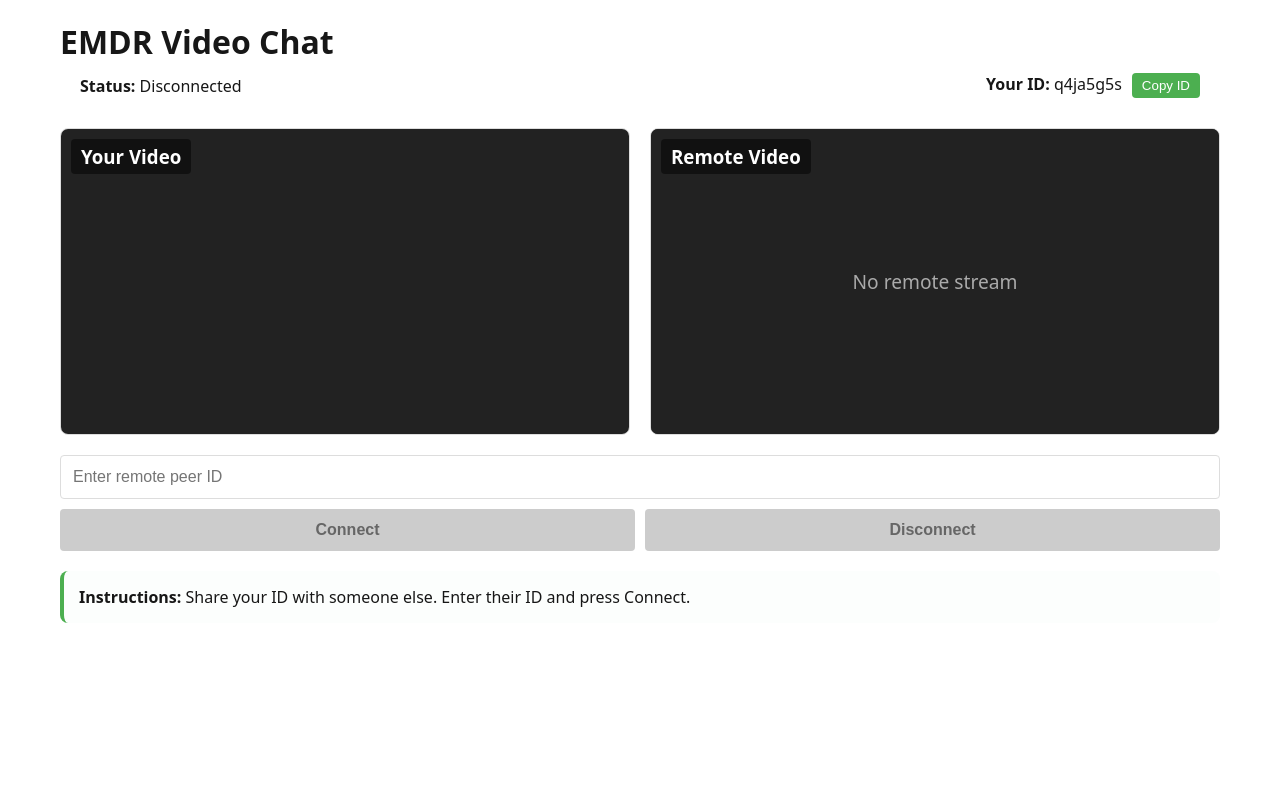
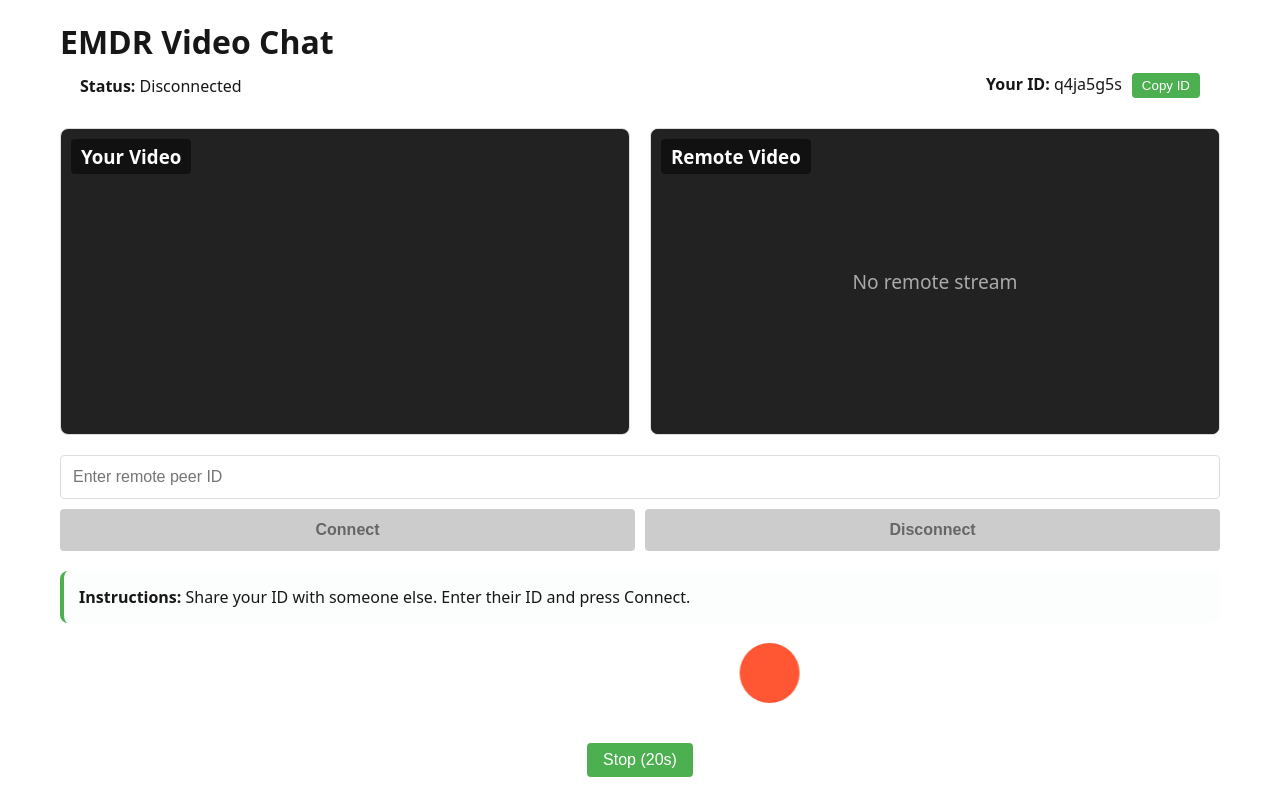
Before and after one commit to garrettmroberts/emdr, a Next.js app: page / in a window 1280 px wide. Built offline with nearby package versions, Linux system fonts and the light colour scheme; no server answers.

Commit message:
emdr visual component

```diff
--- /dev/null
+++ b/src/app/components/VisualElement.module.css
@@ -0,0 +1,49 @@
+.container {
+  display: flex;
+  justify-content: center;
+  align-items: center;
+  width: 100%;
+  height: 100px;
+  position: relative;
+  overflow: hidden;
+}
+
+.circle {
+  border-radius: 50%;
+  transition: transform 0.5s ease;
+  position: absolute;
+}
+
+.animate {
+  animation: moveLeftRight 2s ease-in-out infinite alternate;
+}
+
+@keyframes moveLeftRight {
+  0% {
+    transform: translateX(calc(-50% - var(--distance, 150px)));
+  }
+  100% {
+    transform: translateX(calc(50% + var(--distance, 150px)));
+  }
+}
+
+.controlContainer {
+  display: flex;
+  justify-content: center;
+  margin-top: 20px;
+}
+
+.button {
+  background-color: #4CAF50;
+  color: white;
+  border: none;
+  border-radius: 4px;
+  padding: 8px 16px;
+  font-size: 16px;
+  cursor: pointer;
+  transition: all 0.3s;
+}
+
+.button:hover {
+  background-color: #268729;
+}
--- /dev/null
+++ b/src/app/components/VisualElement.tsx
@@ -0,0 +1,94 @@
+"use client";
+
+import { useState, useEffect, useRef } from 'react';
+import styles from './VisualElement.module.css';
+
+interface VisualElementProps {
+  size?: number;       // Circle size in pixels
+  speed?: number;      // Speed of movement (seconds for one full cycle)
+  distance?: number;   // Distance to move (in pixels)
+  color?: string;      // Color of the circle
+  isActive?: boolean;  // Whether the animation is playing
+}
+
+const VisualElement: React.FC<VisualElementProps> = ({
+  size = 50,
+  color = '#4A90E2',
+  isActive = true
+}) => {
+  const [isAnimating, setIsAnimating] = useState(isActive);
+  const [timeRemaining, setTimeRemaining] = useState<number | null>(null);
+  const timerRef = useRef<NodeJS.Timeout | null>(null);
+
+  // Clean up timer on unmount
+  useEffect(() => {
+    return () => {
+      if (timerRef.current) {
+        clearTimeout(timerRef.current);
+      }
+    };
+  }, []);
+
+  const circleStyle = {
+    width: `${size}px`,
+    height: `${size}px`,
+    backgroundColor: color,
+  };
+
+  const handleClick = () => {
+    // If animation is currently off, turn it on and start timer
+    if (!isAnimating) {
+      setIsAnimating(true);
+      setTimeRemaining(20);
+
+      // Clear any existing timer
+      if (timerRef.current) {
+        clearTimeout(timerRef.current);
+      }
+
+      // Set a new timer to turn off animation after 20 seconds
+      timerRef.current = setTimeout(() => {
+        setIsAnimating(false);
+        setTimeRemaining(null);
+        timerRef.current = null;
+      }, 20000);
+
+      // Optional: update the countdown display every second
+      const countdownInterval = setInterval(() => {
+        setTimeRemaining(prev => {
+          if (prev === null || prev <= 1) {
+            clearInterval(countdownInterval);
+            return null;
+          }
+          return prev - 1;
+        });
+      }, 1000);
+    } else {
+      // If animation is currently on, turn it off and clear timer
+      setIsAnimating(false);
+      setTimeRemaining(null);
+      if (timerRef.current) {
+        clearTimeout(timerRef.current);
+        timerRef.current = null;
+      }
+    }
+  };
+
+  return (
+    <>
+      <div className={styles.container}>
+        <div
+          className={[styles.circle, isAnimating ? styles.animate : ''].join(' ')}
+          style={circleStyle}
+        />
+      </div>
+      <div className={styles.controlContainer}>
+        <button className={styles.button} onClick={handleClick}>
+          {isAnimating ? `Stop (${timeRemaining ?? 20}s)` : 'Start Animation (20s)'}
+        </button>
+      </div>
+    </>
+  );
+};
+
+export default VisualElement;
--- a/src/app/page.tsx
+++ b/src/app/page.tsx
@@ -1,8 +1,9 @@
 "use client";
 
 import styles from "./page.module.css";
-import Peer from "peerjs";
+import Peer, { MediaConnection } from "peerjs";
 import { useEffect, useState, useRef } from "react";
+import VisualElement from "./components/VisualElement";
 
 export default function Home() {
   const [peerId, setPeerId] = useState<string | null>(null);
@@ -14,8 +15,8 @@ export default function Home() {
   const [connectionStatus, setConnectionStatus] = useState<string>('Disconnected');
   const localVideoRef = useRef<HTMLVideoElement>(null);
   const remoteVideoRef = useRef<HTMLVideoElement>(null);
-  const activeCalls = useRef<Map<string, any>>(new Map());
-  const pendingCalls = useRef<Array<any>>([]);
+  const activeCalls = useRef<Map<string, MediaConnection>>(new Map());
+  const pendingCalls = useRef<Array<MediaConnection>>([]);
 
   // Initialize peer ID
   useEffect(() => {
@@ -160,7 +161,7 @@ export default function Home() {
     setPeer(newPeer);
   }
 
-  const answerCall = (call: any) => {
+  const answerCall = (call: MediaConnection) => {
     if (!localStream) {
       console.error('Cannot answer call without local stream');
       return;
@@ -326,6 +327,12 @@ export default function Home() {
       <p className={styles.instructions}>
         <strong>Instructions:</strong> Share your ID with someone else. Enter their ID and press Connect.
       </p>
+      <VisualElement
+        size={60}
+        speed={1.5}
+        distance={400}
+        color="#FF5733"
+      />
     </div>
   );
 }
```
